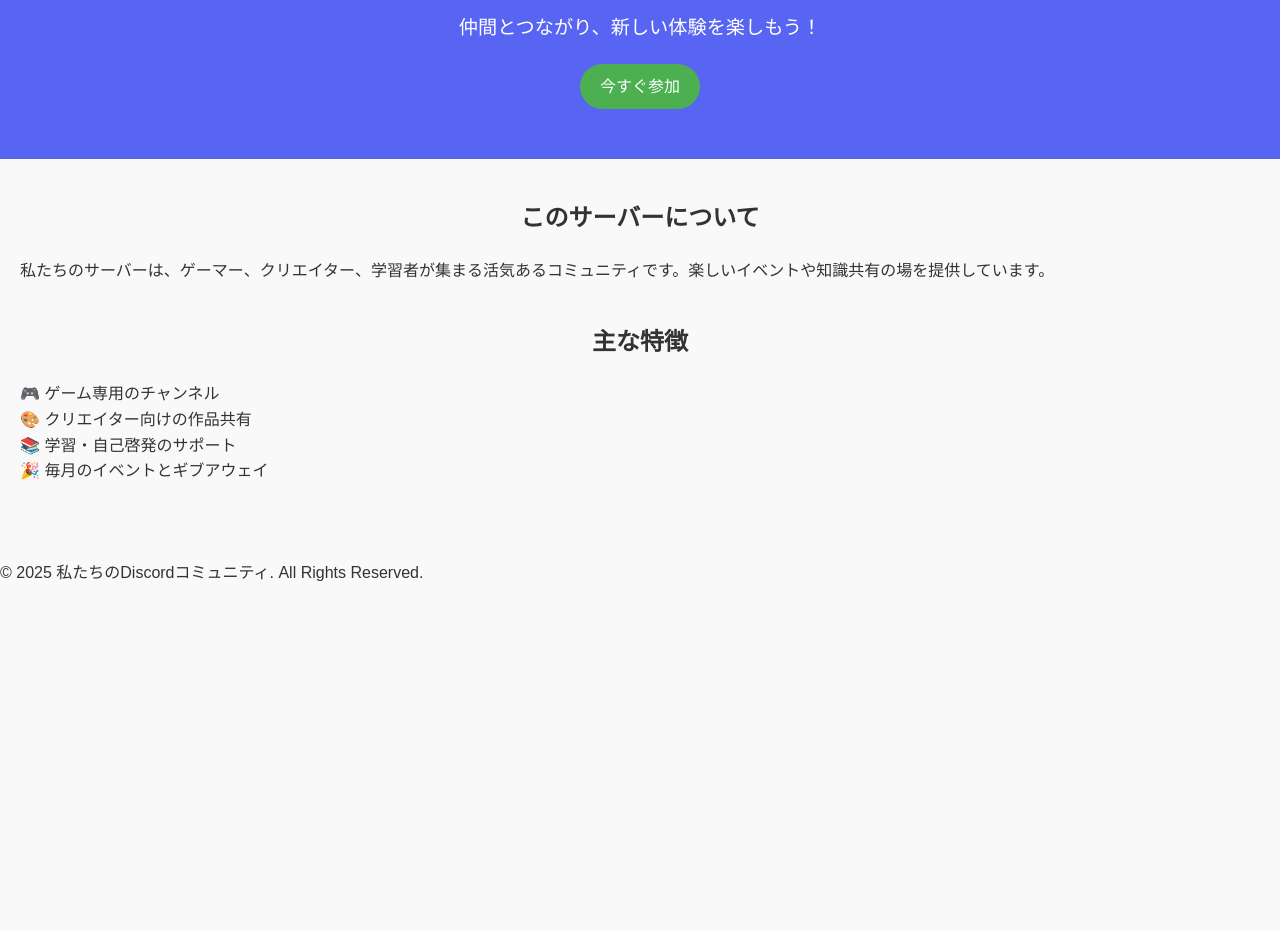
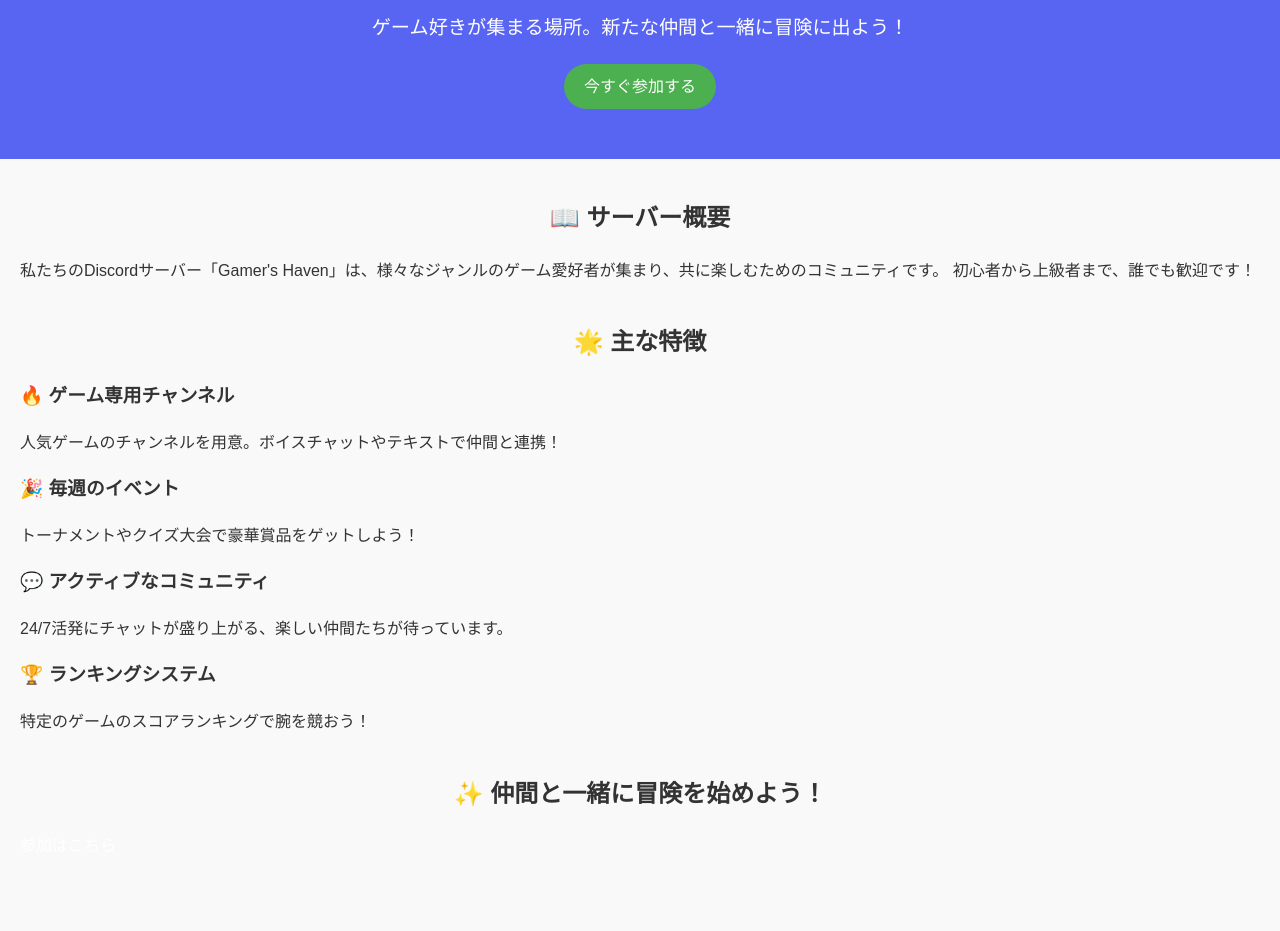
Before and after one commit to KJ87SAT/yurupoke-server, a plain HTML site: page index.html in a window 1280 px wide. Shown: the part 147-1078 px from the top of the page. Before the commit the page ends 800 px from the top, so only its background shows below. Drawn offline with Linux system fonts and the light colour scheme.

Commit message:
Update index.html

```diff
--- a/index.html
+++ b/index.html
@@ -3,35 +3,57 @@
 <head>
   <meta charset="UTF-8">
   <meta name="viewport" content="width=device-width, initial-scale=1.0">
-  <title>Discordサーバー紹介</title>
+  <title>ゲームサーバー紹介 | Discord</title>
   <link rel="stylesheet" href="styles.css">
 </head>
 <body>
   <header class="hero">
-    <h1>ようこそ！私たちのDiscordサーバーへ</h1>
-    <p>仲間とつながり、新しい体験を楽しもう！</p>
-    <a href="https://discord.gg/your-invite-link" class="join-btn">今すぐ参加</a>
+    <div class="container">
+      <h1>🎮 Welcome to <span>Gamer's Haven</span> 🎮</h1>
+      <p>ゲーム好きが集まる場所。新たな仲間と一緒に冒険に出よう！</p>
+      <a href="https://discord.gg/your-invite-link" class="join-btn">今すぐ参加する</a>
+    </div>
   </header>
 
-  <main>
+  <main class="container">
     <section class="about">
-      <h2>このサーバーについて</h2>
-      <p>私たちのサーバーは、ゲーマー、クリエイター、学習者が集まる活気あるコミュニティです。楽しいイベントや知識共有の場を提供しています。</p>
+      <h2>📖 サーバー概要</h2>
+      <p>
+        私たちのDiscordサーバー「Gamer's Haven」は、様々なジャンルのゲーム愛好者が集まり、共に楽しむためのコミュニティです。
+        初心者から上級者まで、誰でも歓迎です！
+      </p>
     </section>
 
     <section class="features">
-      <h2>主な特徴</h2>
-      <ul>
-        <li>🎮 ゲーム専用のチャンネル</li>
-        <li>🎨 クリエイター向けの作品共有</li>
-        <li>📚 学習・自己啓発のサポート</li>
-        <li>🎉 毎月のイベントとギブアウェイ</li>
-      </ul>
+      <h2>🌟 主な特徴</h2>
+      <div class="feature-grid">
+        <div class="feature-card">
+          <h3>🔥 ゲーム専用チャンネル</h3>
+          <p>人気ゲームのチャンネルを用意。ボイスチャットやテキストで仲間と連携！</p>
+        </div>
+        <div class="feature-card">
+          <h3>🎉 毎週のイベント</h3>
+          <p>トーナメントやクイズ大会で豪華賞品をゲットしよう！</p>
+        </div>
+        <div class="feature-card">
+          <h3>💬 アクティブなコミュニティ</h3>
+          <p>24/7活発にチャットが盛り上がる、楽しい仲間たちが待っています。</p>
+        </div>
+        <div class="feature-card">
+          <h3>🏆 ランキングシステム</h3>
+          <p>特定のゲームのスコアランキングで腕を競おう！</p>
+        </div>
+      </div>
+    </section>
+
+    <section class="cta">
+      <h2>✨ 仲間と一緒に冒険を始めよう！</h2>
+      <a href="https://discord.gg/your-invite-link" class="cta-btn">参加はこちら</a>
     </section>
   </main>
 
   <footer>
-    <p>© 2025 私たちのDiscordコミュニティ. All Rights Reserved.</p>
+    <p>© 2025 Gamer's Haven. All Rights Reserved.</p>
   </footer>
 </body>
 </html>
```
